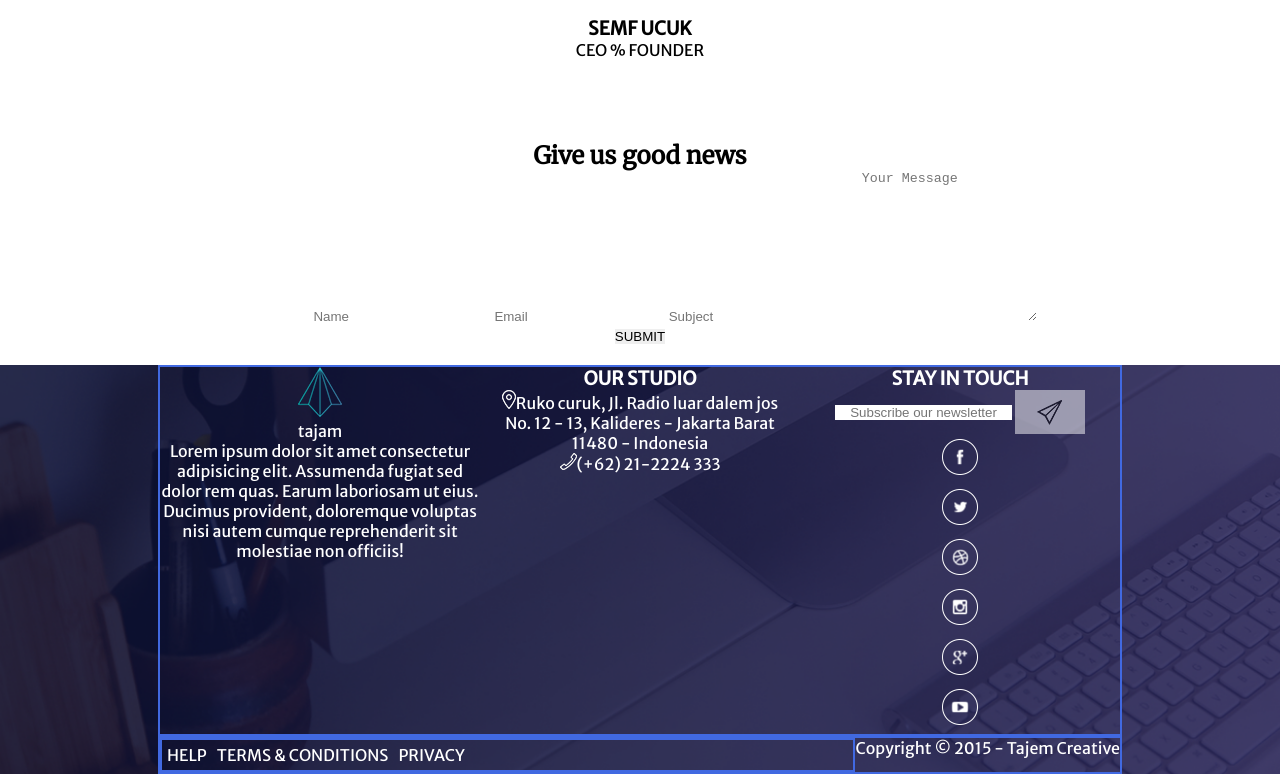
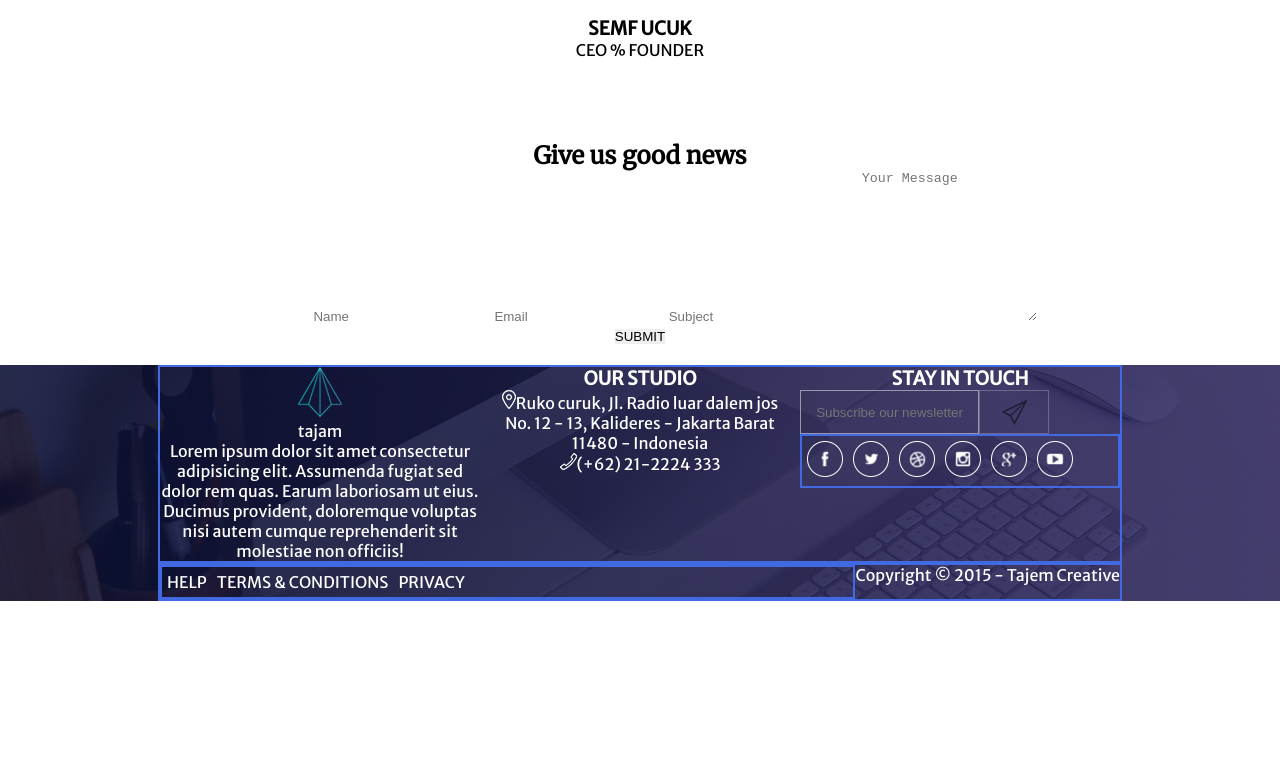
Before and after one commit to hangingpulse/WBS-Tajam-Project, a plain HTML site: page index.html in a window 1280 px wide. Shown: the part 576-1350 px from the top of the page. After the commit the page ends 1177 px from the top, so only its background shows below. Drawn offline with Linux system fonts and the light colour scheme.

Commit message:
last changes

```diff
--- a/index.html
+++ b/index.html
@@ -203,7 +203,7 @@
             <input type="email" name="email-newsletter" id="" placeholder="Subscribe our newsletter">
             <input type="submit" id="btn-newsletter" value="">
           </form>
-          <ul>
+          <ul class="container" id="social-networks">
             <li><img src="./img/facebook.png" alt="facebook" /></li>
             <li><img src="./img/twitter.png" alt="twitter" /></li>
             <li><img src="./img/dribbble.png" alt="dribbble" /></li>
--- a/style.css
+++ b/style.css
@@ -88,3 +88,16 @@
     background-color: white;
     opacity: 0.5;
   }
+
+  #newsletter-form {
+    display: flex;
+  }
+
+  #newsletter-form input {
+    background-color: transparent;
+    border: 1px solid #9d95af;
+  }
+
+  #social-networks{
+    justify-content: left;
+  }
```
